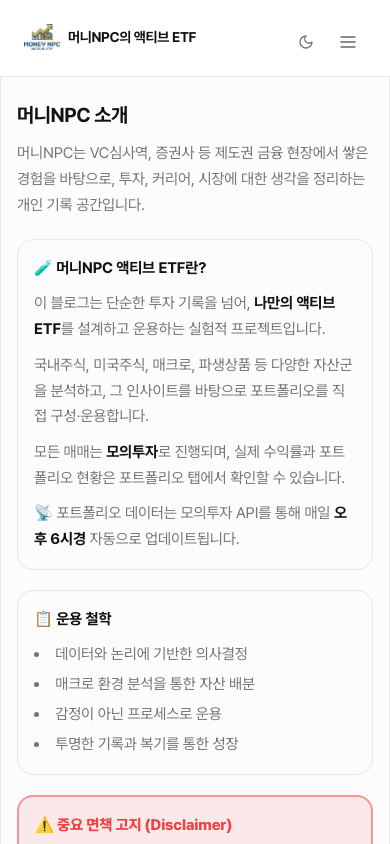
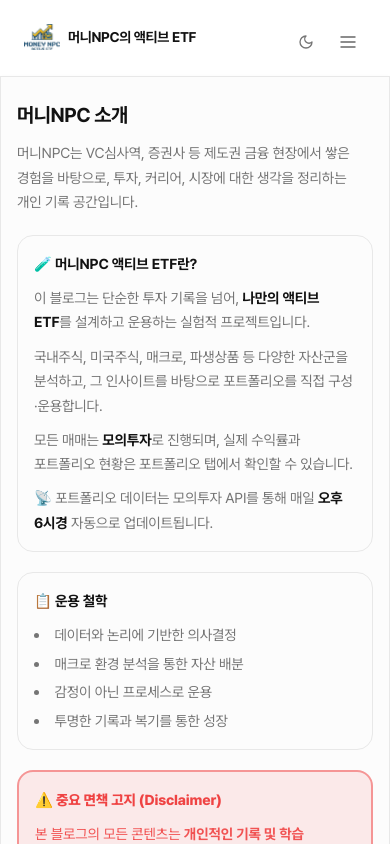
Before and after one commit to shinstory1234-hub/-, a Next.js app: page /about in a window 390 px wide. Shown: the top 844 px of the page. Built offline with nearby package versions, Linux system fonts and the light colour scheme.

Commit message:
mobile about: reduce card text 0.05rem, add word-break keep-all

```diff
--- a/app/globals.css
+++ b/app/globals.css
@@ -237,11 +237,14 @@
     padding-right: 1rem !important;
   }
 
-  /* 텍스트 가독성 */
+  /* 텍스트 가독성 + 단어 단위 줄바꿈 */
   .about-card-content p,
-  .about-card-content li {
-    font-size: 0.95rem !important;
+  .about-card-content li,
+  .about-card-content span {
+    font-size: 0.9rem !important;
     line-height: 1.7 !important;
+    word-break: keep-all !important;
+    overflow-wrap: break-word !important;
   }
   .about-card-content > div p {
     margin-bottom: 0.6rem !important;
```
